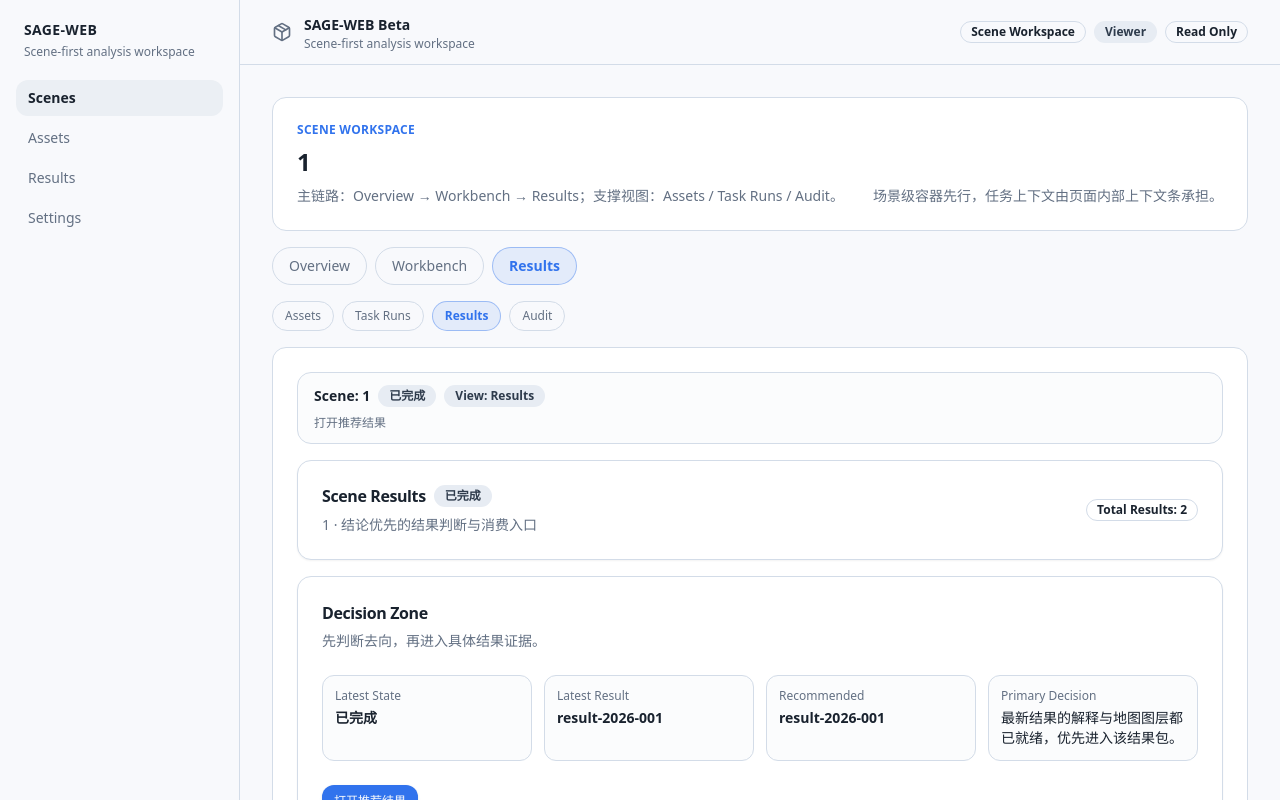
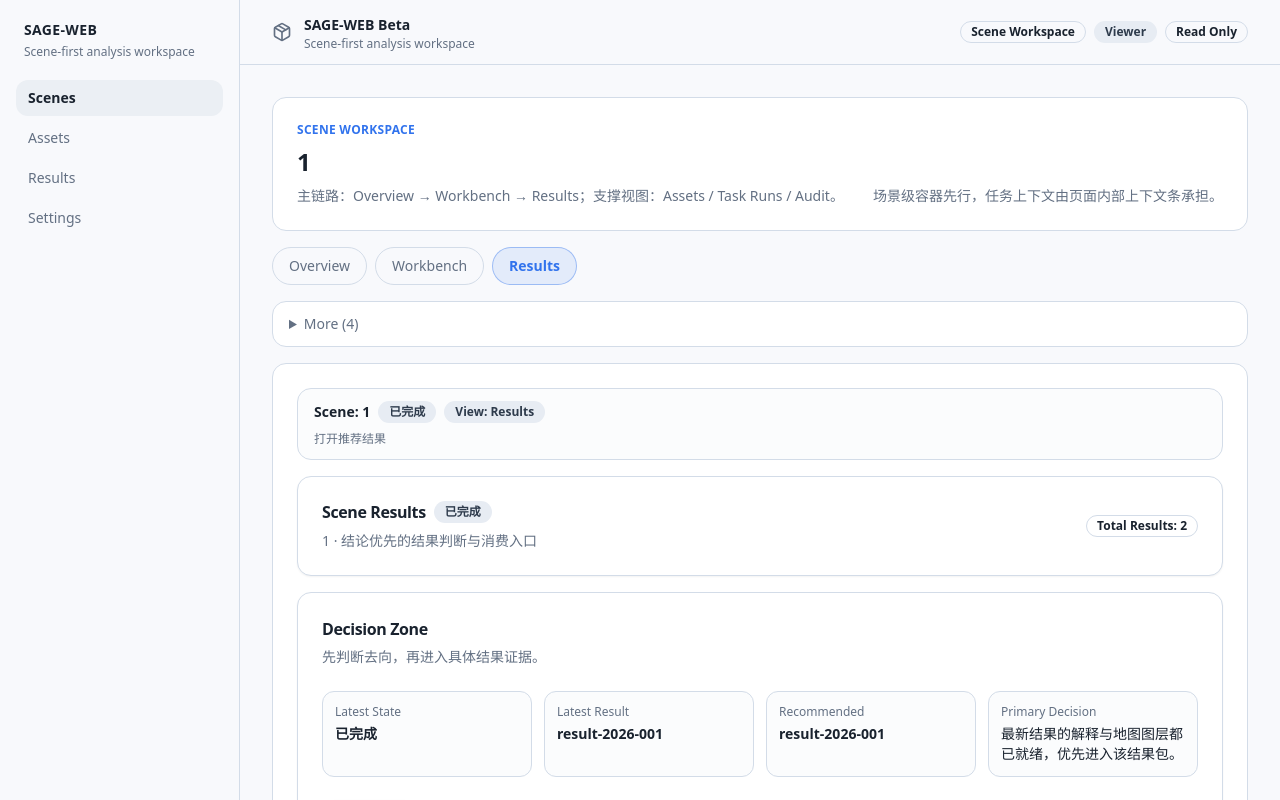
Before and after one commit to ssaurora/SAGE-WEB-Beta, a Next.js app: page /scenes/1/results in a window 1280 px wide. Shown: the top 800 px of the page. Built offline with nearby package versions, Linux system fonts and the light colour scheme.

Commit message:
feat: Refactor support navigation in SceneShell to use details element for better UX and visibility

```diff
--- a/components/layout/scene-shell.tsx
+++ b/components/layout/scene-shell.tsx
@@ -56,7 +56,11 @@ export function SceneShell({
         })}
       </div>
 
-      <div className="flex flex-wrap gap-2">
+      <details className="rounded-lg border bg-card px-4 py-3">
+        <summary className="cursor-pointer text-sm font-medium text-muted-foreground">
+          More ({supportNav.length})
+        </summary>
+        <div className="mt-3 flex flex-wrap gap-2">
           {supportNav.map((item) => {
             const active =
               pathname === item.href || pathname.startsWith(`${item.href}/`);
@@ -75,6 +79,7 @@ export function SceneShell({
             );
           })}
         </div>
+      </details>
 
       <div className="rounded-lg border bg-card p-6">{children}</div>
     </section>
```
Also changed, not shown: 1 other file (tests, documents, lock files or other folders). Lines whose indentation alone changed are shown as unchanged.
